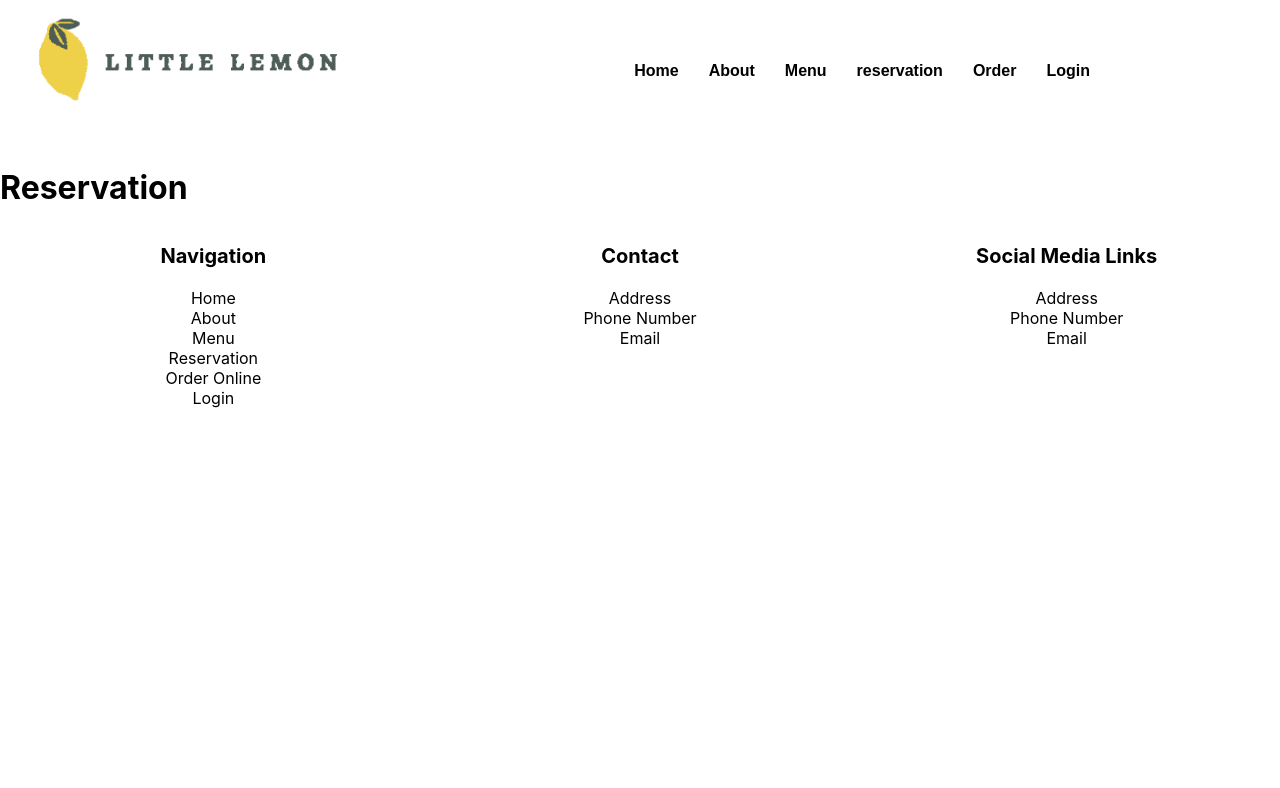
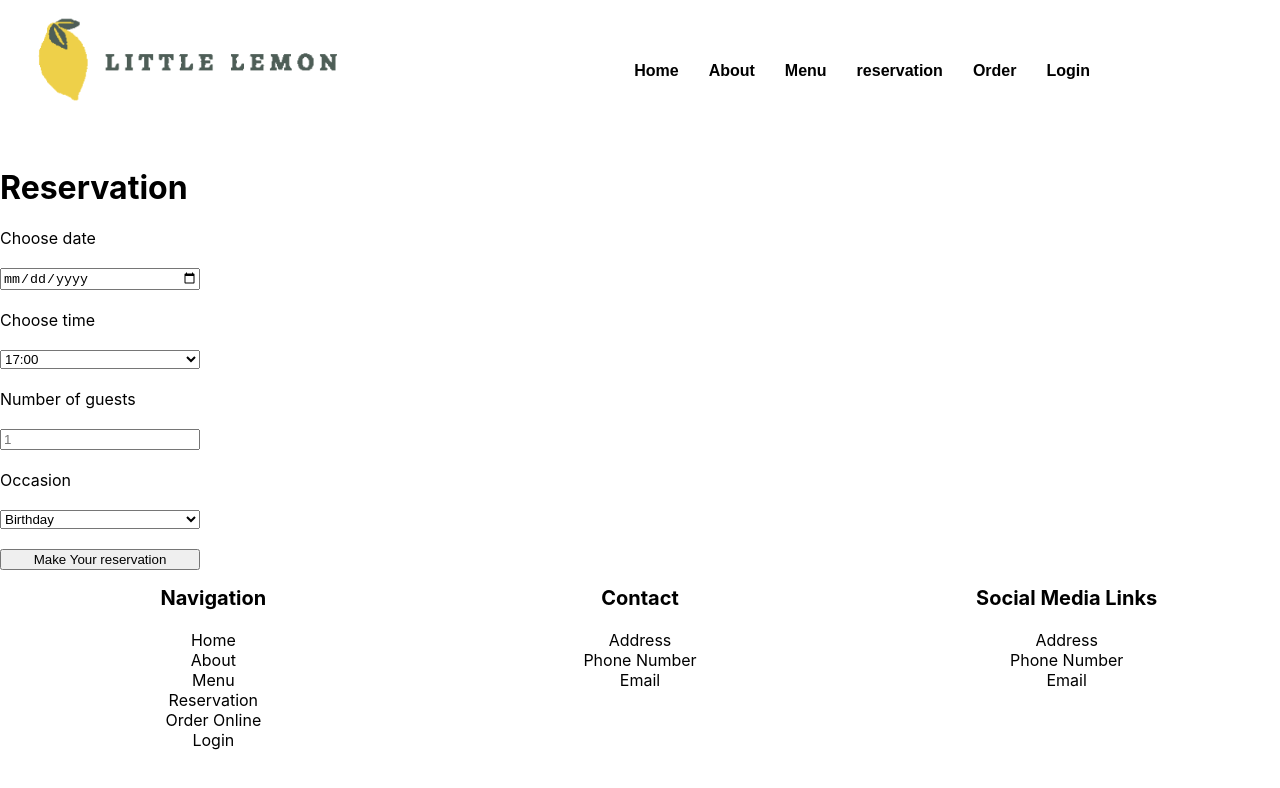
Before and after one commit to Gadnadj/Little-Lemon-Restaurant, a React (Create React App) app: page /reservation in a window 1280 px wide. Shown: the top 788 px of the page. Built offline with nearby package versions, Linux system fonts and the light colour scheme.

Commit message:
add component

```diff
--- a/src/App.css
+++ b/src/App.css
@@ -121,10 +121,10 @@ nav img {
 
 @media screen and (max-width: 1301px) {
   @media screen and (max-width: 1301px) {
-    .presentation {
-      padding-left: 0;
-      padding-right: 0;
-    }
+.presentation {
+  padding-left: 0;
+  padding-right: 0;
+}
 
     .presentation img {
       display: none;
@@ -408,7 +408,7 @@ nav img {
   color: black;
   font-family: 'Karla', serif;
   font-size: 22px;
-  width: auto;
+  width: 370px;
 }
 
 .right-side {
@@ -475,6 +475,7 @@ nav img {
 
 /* --------------------------------------------------- */
 
+
 /* Footer Section */
 footer {
   display: flex;
@@ -540,3 +541,10 @@ li {
     margin-bottom: 20px;
   }
 }
+
+
+.form {
+  display: grid;
+  max-width: 200px;
+  gap: 20px;
+}
--- a/src/Reservation.js
+++ b/src/Reservation.js
@@ -1,7 +1,10 @@
+import ReservationForm from './component/ReservationForm.js';
+
 function Reservation() {
   return (
     <>
       <h1>Reservation</h1>
+      <ReservationForm />
     </>
   );
 }
--- /dev/null
+++ b/src/component/ReservationForm.js
@@ -0,0 +1,60 @@
+import React, { useState } from 'react';
+
+function ReservationForm() {
+  const [date, setDate] = useState('');
+  const [time, setTime] = useState('');
+  const [guests, setGuests] = useState('');
+  const [occasion, setOccasion] = useState('');
+
+  const handleDate = (e) => {
+    setDate(e.target.value);
+  };
+
+  const handleTime = (e) => {
+    setTime(e.target.value);
+  };
+
+  const handleGuests = (e) => {
+    setGuests(e.target.value);
+  };
+
+  const handleOccasion = (e) => {
+    setOccasion(e.target.value);
+  };
+
+  return (
+    <form className='form'>
+      <label htmlFor='res-date'>Choose date</label>
+      <input type='date' id='res-date' value={date} onChange={handleDate} />
+      <label htmlFor='res-time'>Choose time</label>
+      <select id='res-time' value={time} onChange={handleTime}>
+        <option>17:00</option>
+        <option>18:00</option>
+        <option>19:00</option>
+        <option>20:00</option>
+        <option>21:00</option>
+        <option>22:00</option>
+      </select>
+      <label htmlFor='guests'>Number of guests</label>
+      <input
+        type='number'
+        placeholder='1'
+        min='1'
+        max='10'
+        id='guests'
+        value={guests}
+        onChange={handleGuests}
+      />
+      <label htmlFor='occasion' value={occasion} onChange={handleOccasion}>
+        Occasion
+      </label>
+      <select id='occasion'>
+        <option>Birthday</option>
+        <option>Anniversary</option>
+      </select>
+      <input type='submit' value='Make Your reservation' />
+    </form>
+  );
+}
+
+export default ReservationForm;
```
Lines whose indentation alone changed are shown as unchanged.
